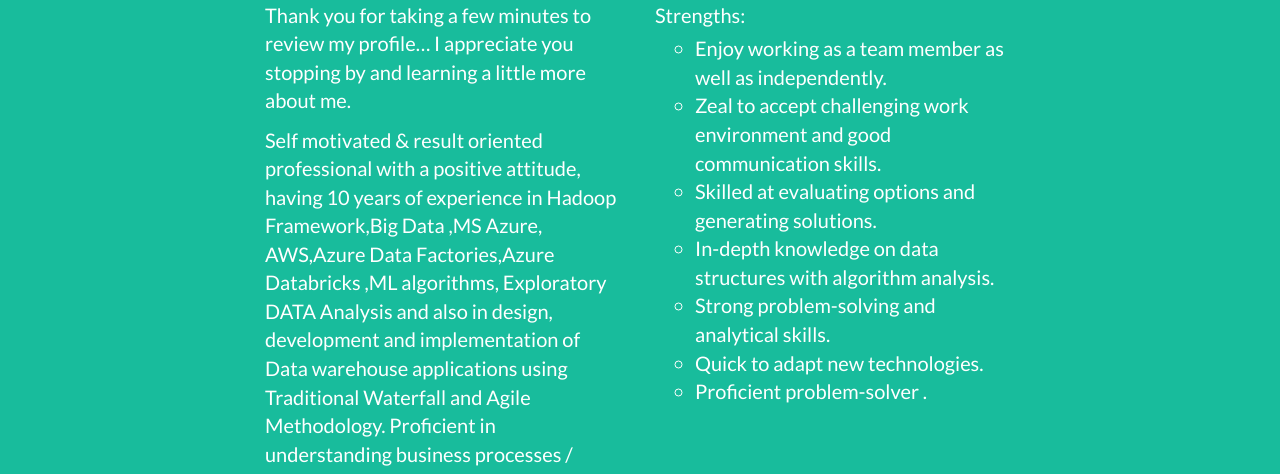
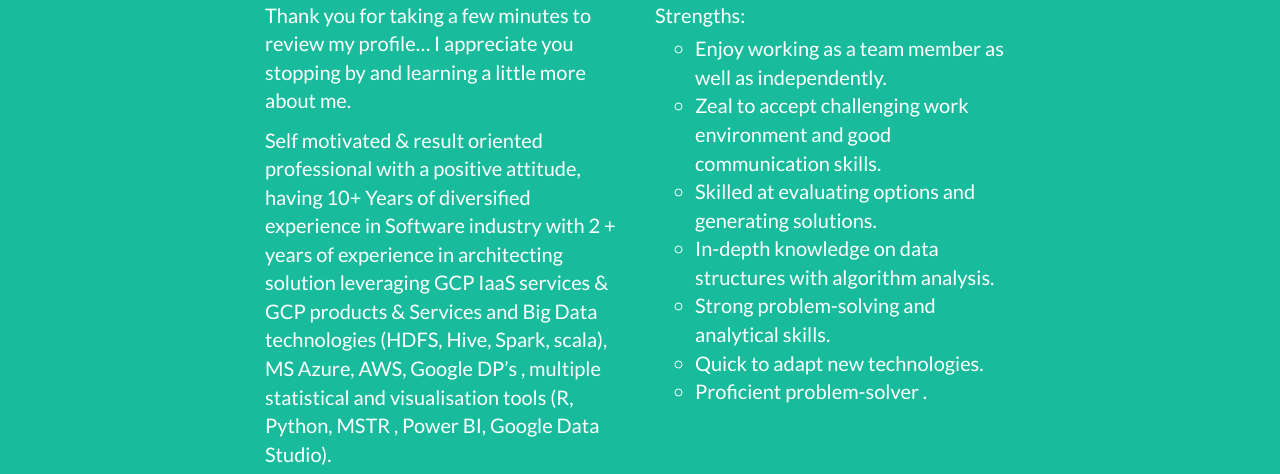
Before and after one commit to bubbybedi/bubbybedi.github.io, a plain HTML site: page index.htm in a window 1280 px wide. Shown: the part 950-1424 px from the top of the page. Drawn offline with Linux system fonts and the light colour scheme.

Commit message:
Update index.htm

```diff
--- a/index.htm
+++ b/index.htm
@@ -102,7 +102,7 @@
                     <div class="col-lg-4 col-lg-offset-2">
                         <p>Thank you for taking a few minutes to review my profile… I appreciate you stopping by and learning a little more about me.<br/></p>
                         <p>Self motivated &amp; result oriented
-professional with a positive attitude, having 10 years of experience in Hadoop Framework,Big Data ,MS Azure, AWS,Azure Data Factories,Azure Databricks ,ML algorithms, Exploratory DATA Analysis and also in design, development and implementation of Data warehouse applications using Traditional Waterfall and Agile Methodology. Proficient in understanding business processes / requirements and translating them into technical requirements.</p>
+professional with a positive attitude, having 10+ Years of diversified experience in Software industry  with 2 + years of experience in architecting solution leveraging GCP IaaS services & GCP products & Services and Big Data technologies (HDFS, Hive, Spark, scala), MS Azure, AWS, Google DP’s , multiple statistical and visualisation tools (R, Python, MSTR , Power BI, Google Data Studio).</p>
 
                     </div>
                     <div class="col-lg-4">
```
